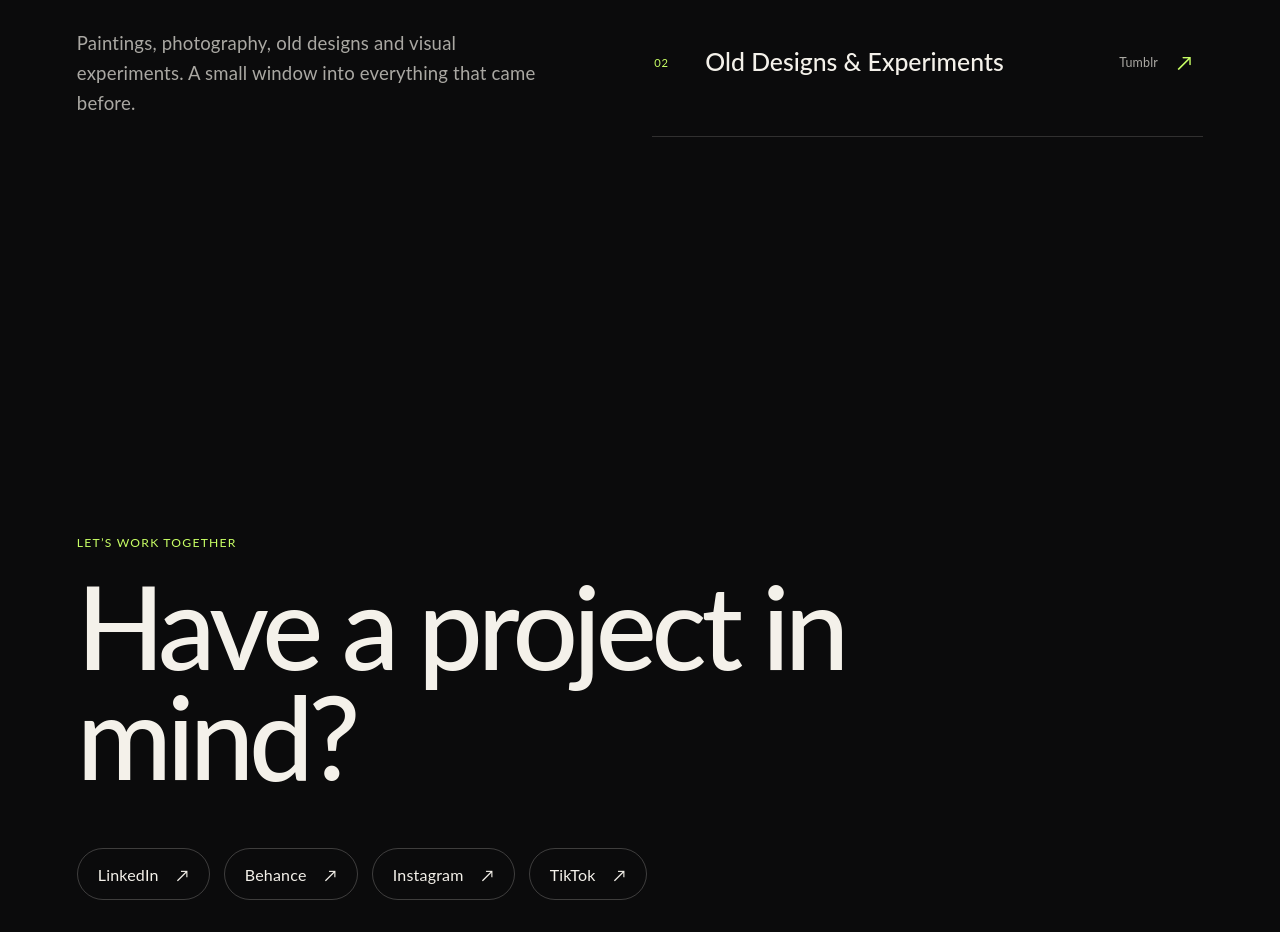
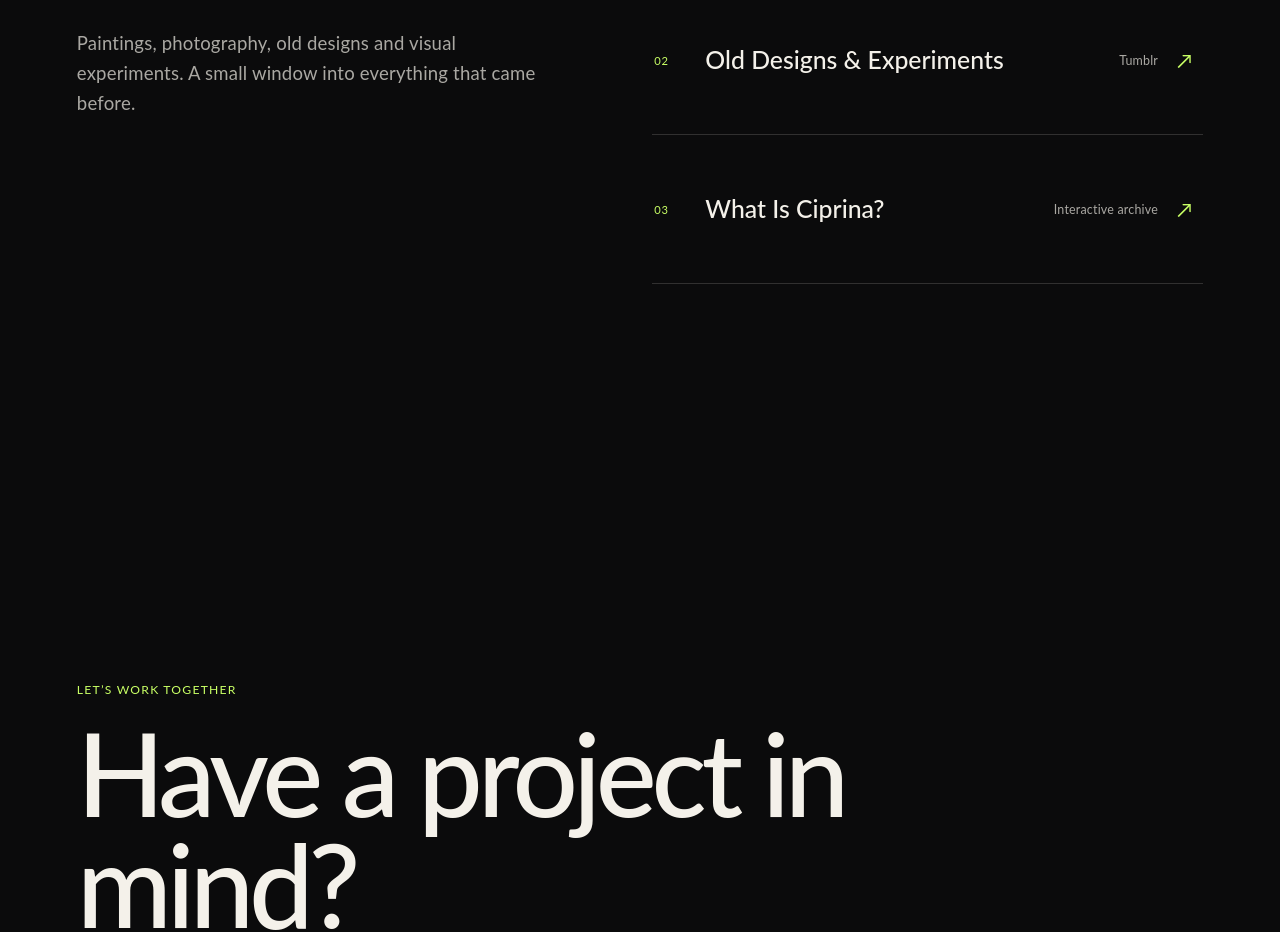
Before and after one commit to odibazo/portfolio, a Next.js app: page / in a window 1280 px wide. Shown: the part 7683-8615 px from the top of the page. Built offline with nearby package versions, Linux system fonts and the light colour scheme.

Commit message:
Link Ciprina in Artistic Obsessions section

```diff
--- a/pages/index.js
+++ b/pages/index.js
@@ -180,6 +180,12 @@ export default function Home() {
                 <span className={styles.archiveLinkSite}>Tumblr</span>
                 <span className={styles.archiveLinkArrow} aria-hidden="true">↗</span>
               </a>
+              <a href="/ciprina" aria-label="Open What Is Ciprina, an interactive multilingual visual experiment">
+                <span className={styles.archiveLinkIndex}>03</span>
+                <span className={styles.archiveLinkTitle}>What Is Ciprina?</span>
+                <span className={styles.archiveLinkSite}>Interactive archive</span>
+                <span className={styles.archiveLinkArrow} aria-hidden="true">↗</span>
+              </a>
             </div>
           </div>
         </section>
```
